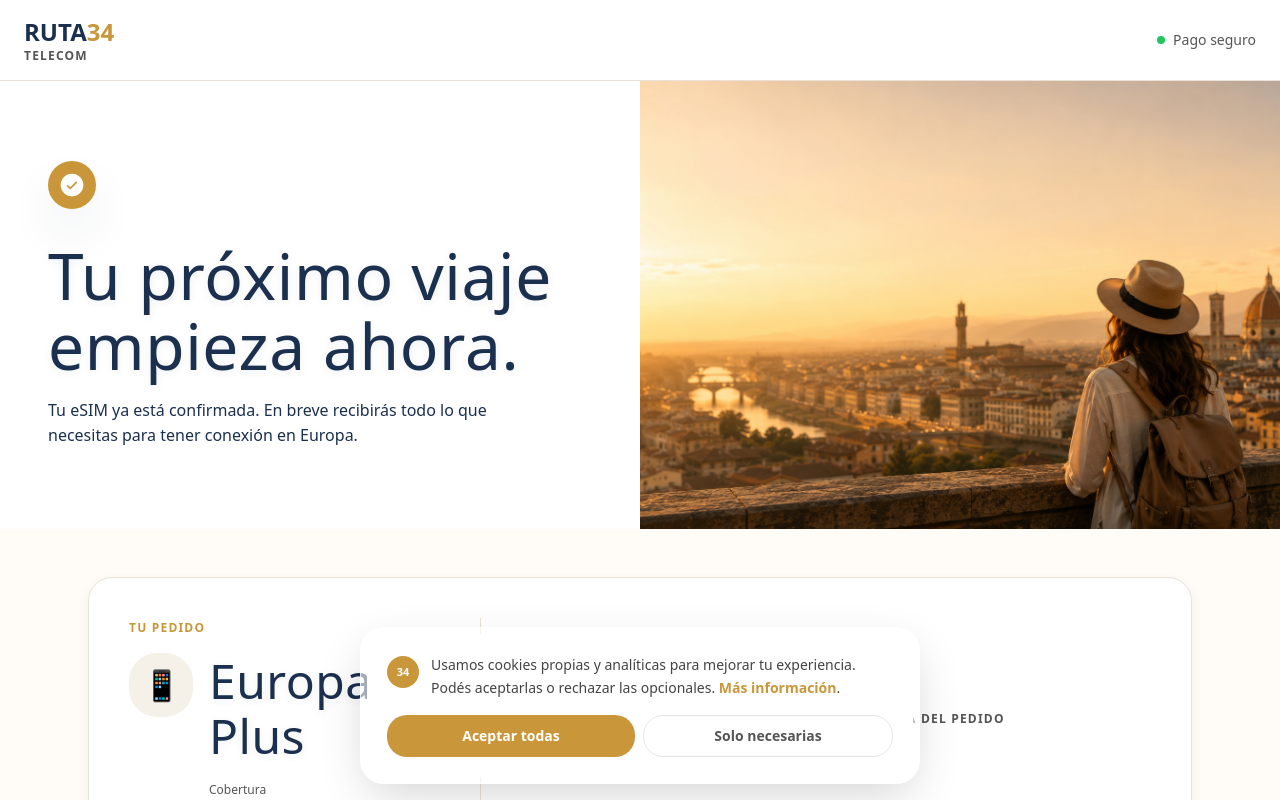
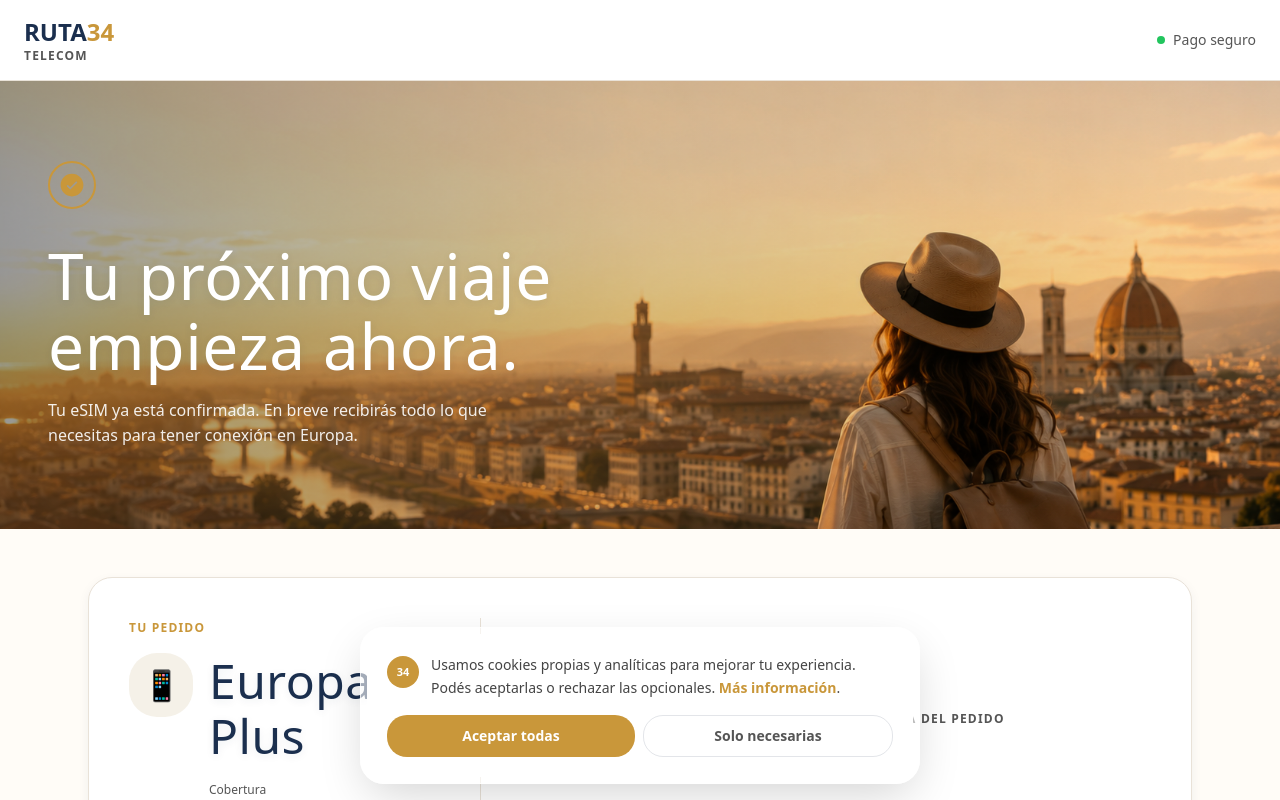
Before and after one commit to Juangas50/esim-europa, a Next.js app: page /es/confirmacion in a window 1280 px wide. Shown: the top 800 px of the page. Built offline with nearby package versions, Linux system fonts and the light colour scheme; no server answers.

Commit message:
refactor: update hero with gradient overlay and outline checkmark to match mockup design

```diff
--- a/src/app/[locale]/confirmacion/page.tsx
+++ b/src/app/[locale]/confirmacion/page.tsx
@@ -44,18 +44,28 @@ function ConfirmacionContent() {
         </div>
       </header>
 
-      {/* Hero Section — Split Layout */}
-      <div className="relative min-h-[50vh] sm:min-h-[55vh] flex items-stretch overflow-hidden">
-        {/* Left Content Area */}
-        <div className="w-full sm:w-1/2 bg-white px-6 sm:px-12 py-12 sm:py-20 flex flex-col justify-center relative z-10">
+      {/* Hero Section — Image with Gradient Overlay */}
+      <div className="relative min-h-[50vh] sm:min-h-[55vh] overflow-hidden">
+        {/* Background Image */}
+        <img
+          src="/images/confirmacion-hero.png"
+          alt="Europa viaje"
+          className="absolute inset-0 w-full h-full object-cover"
+        />
+
+        {/* Gradient Overlay - Dark left to transparent right */}
+        <div className="absolute inset-0 bg-gradient-to-r from-[rgba(0,0,0,0.4)] via-[rgba(0,0,0,0.15)] to-transparent z-10" />
+
+        {/* Content Overlay */}
+        <div className="relative z-20 px-6 sm:px-12 py-12 sm:py-20 h-full flex flex-col justify-center max-w-2xl">
           <motion.div
             initial={{ scale: 0, opacity: 0 }}
             animate={{ scale: 1, opacity: 1 }}
             transition={{ delay: 0.2, type: "spring", stiffness: 100 }}
             className="mb-8"
           >
-            <div className="w-12 h-12 rounded-full bg-[var(--color-gold)] flex items-center justify-center shadow-lg">
-              <CheckCircle size={28} weight="fill" className="text-white" />
+            <div className="w-12 h-12 rounded-full border-2 border-[var(--color-gold)] flex items-center justify-center">
+              <CheckCircle size={28} weight="fill" className="text-[var(--color-gold)]" />
             </div>
           </motion.div>
 
@@ -64,22 +74,13 @@ function ConfirmacionContent() {
             animate={{ opacity: 1, y: 0 }}
             transition={{ duration: 0.6 }}
           >
-            <h1 className="text-3xl sm:text-5xl font-black text-[var(--color-navy)] leading-tight mb-4">
+            <h1 className="text-3xl sm:text-5xl font-black text-white leading-tight mb-4">
               Tu próximo viaje<br />empieza ahora.
             </h1>
-            <p className="text-base text-[var(--color-ink)] leading-relaxed max-w-md">
+            <p className="text-base text-white/90 leading-relaxed max-w-md">
               Tu eSIM ya está confirmada. En breve recibirás todo lo que necesitas para tener conexión en Europa.
             </p>
           </motion.div>
-        </div>
-
-        {/* Right Image Area */}
-        <div className="hidden sm:block sm:w-1/2 relative overflow-hidden">
-          <img
-            src="/images/confirmacion-hero.png"
-            alt="Europa viaje"
-            className="absolute inset-0 w-full h-full object-cover"
-          />
         </div>
       </div>
 
```
